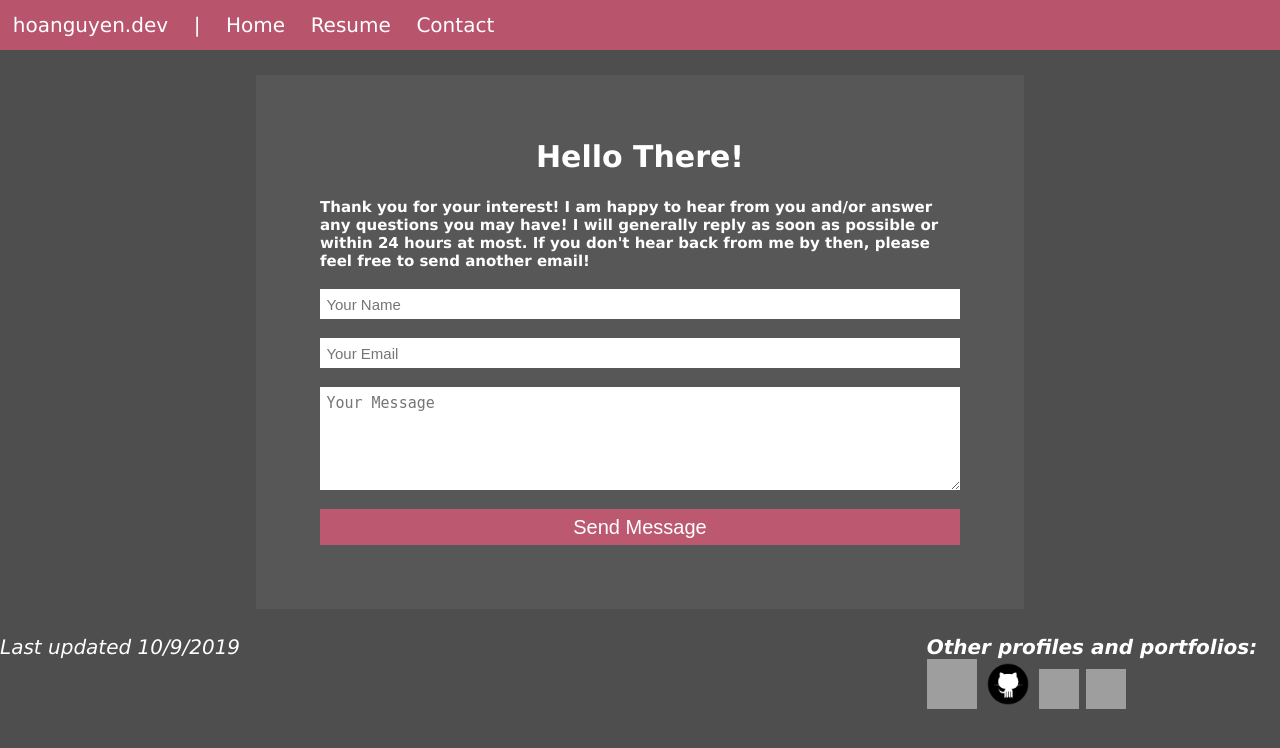
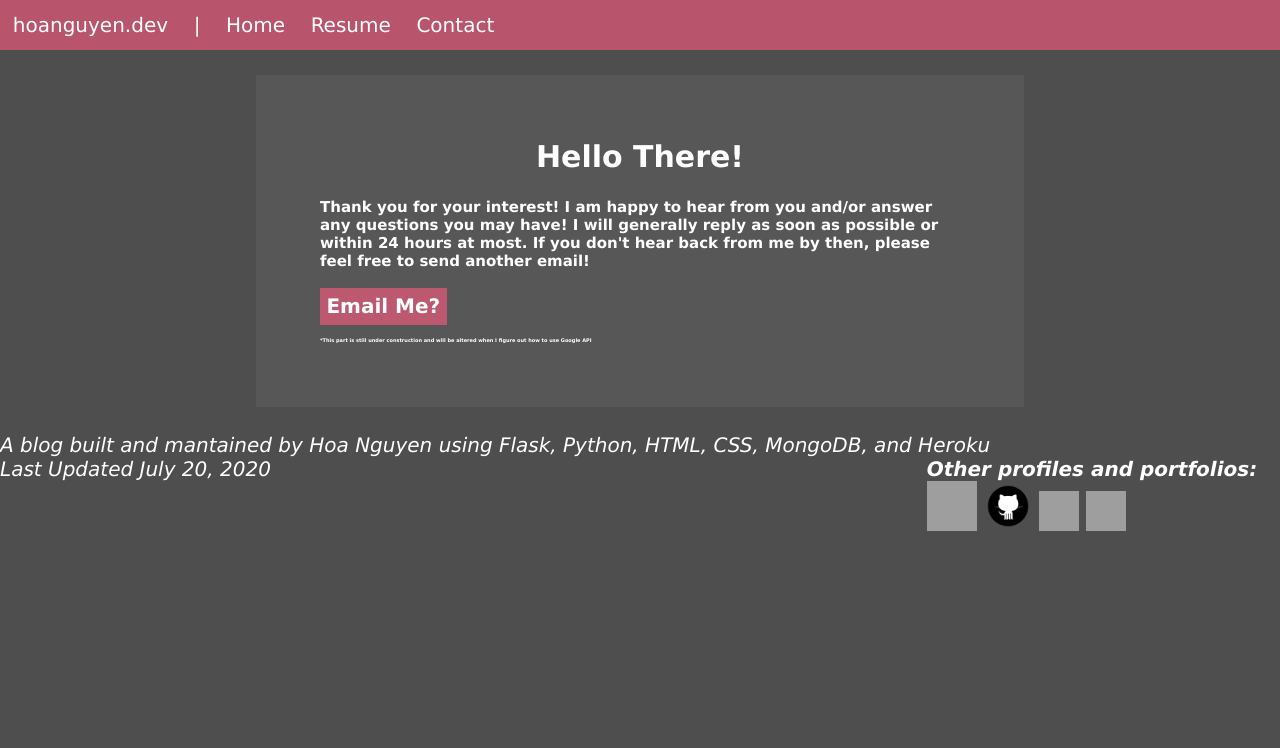
Before and after one commit to nnnguyenhoa/personalblog, a Flask app: page /contact in a window 1280 px wide. Shown: the top 748 px of the page. Run offline with Flask 2, Linux system fonts and the light colour scheme; some libraries are stand-ins or nearby versions; grey boxes are pictures that could not be loaded.

Commit message:
finished a minimum requirement for website

```diff
--- a/app.py
+++ b/app.py
@@ -6,13 +6,13 @@ from flask_pymongo import PyMongo
 import base64
 from bson.json_util import dumps, loads
 from bson.objectid import ObjectId
+import os
 import config
 
 app = Flask(__name__)
-app.config['MONGO_URI'] = config.MONGO_URI
+app.config['MONGO_URI'] = os.environ.get('MONGODB_URI')
 mongo = PyMongo(app)
 app.jinja_env.filters['decode'] = lambda u: u.decode()
-
 
 @app.route('/')
 def index():
@@ -22,7 +22,7 @@ def index():
 
 @app.route('/readmore/<post_id>')
 def readmore(post_id):
-	post = mongo.db.Posts.find_one({"_id": ObjectId(post_id)})
+	post = mongo.db.Povimsts.find_one({"_id": ObjectId(post_id)})
 	return render_template('expanded_post.html', post=post)
 
 @app.route('/home')
@@ -36,8 +36,11 @@ def resume():
 @app.route('/contact', methods=['GET', 'POST'])
 def contact():
 	if request.method == 'POST':
+		to = "nnnguyenhoa@yahoo.com"
 		name=request.form['name']
-		email=request.form['email']
+		#sender=request.form['email']
+		sender = "nnnguyennnhoa@gmail.com"
+		subject = name + ": sends email from blog"
 		message=request.form['message']
 	return render_template('contact.html')
 
--- a/static/readmore.js
+++ /dev/null
@@ -1,4 +0,0 @@
-
-function readmore(id) {
-	console.log(id);
-}
--- a/static/stylesheet.css
+++ b/static/stylesheet.css
@@ -177,12 +177,13 @@ textarea.message {
 
 }
 
-button.submit {
+a.submit {
 	width: 100%;
 	margin-top: 3%;
 	color: white;
 	background-color:rgba(340,90,130,0.6);
 	padding: 1%;
+	margin-top: 3%;
 }
 h5.form {
 	text-align: center;
@@ -195,3 +196,9 @@ p.form {
 	background-color:none;
 	font-size: 15px;
 }
+p.footnote {
+	color: white;
+	background-color: none;
+	font-size: 5px;
+	margin-top: 3%;
+}
--- a/templates/contact.html
+++ b/templates/contact.html
@@ -13,7 +13,7 @@
 			Thank you for your interest! I am happy to hear from you and/or answer any questions you may have! I will generally reply as soon as possible or within 24 hours at most. If you don't hear back from me by then, please feel free to send another email!
 		</p>
 		<form action="{{ url_for('contact')}}" method="POST">
-			<input class = "form"
+			<!--<input class = "form"
 				   type="text"
 			       id="name"
 			       name="name"
@@ -32,10 +32,12 @@
 			          id="message"
 			          name="message"
 			          placeholder="Your Message"></textarea>
+			<br>-->
 			<br>
-        	<button class = "submit" type = "submit">
-        		Send Message
-        	</button>
+        	<a class = "submit" href="mailto: nnnguyenhoa@yahoo.com">Email Me?</a>
+        	<p class = "footnote">
+        		*This part is still under construction and will be altered when I figure out how to use Google API
+        	</p>
 		</form>
 	</div>
 {% endblock %}
--- a/templates/footer.html
+++ b/templates/footer.html
@@ -1,7 +1,10 @@
 <link rel="stylesheet" type="text/css" href="../static/stylesheet.css"/>
 <hr>
 <address style="float:left;width:99%;">
-	Last updated 10/9/2019
+	A blog built and mantained by Hoa Nguyen using
+	Flask, Python, HTML, CSS, MongoDB, and Heroku
+	<br>
+	Last Updated July 20, 2020
 	<div style="float:right; margin-right: 10px;">
 	   <i>
 	       <strong>Other profiles and portfolios:</strong>
--- a/templates/resume.html
+++ b/templates/resume.html
@@ -7,6 +7,6 @@
 
 {% block content %}
 	<div class = "resume">
-		<iframe class = "resume" src="../static/Resume.pdf"></iframe>
+		<iframe class = "resume" src="../static/Hoa_Nguyen_Resume.pdf"></iframe>
 	</div>
 {% endblock %}
```
Also changed, not shown: 2 other files.
